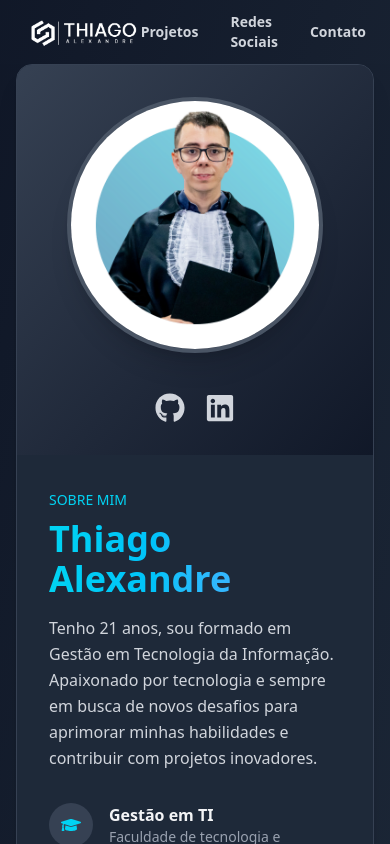
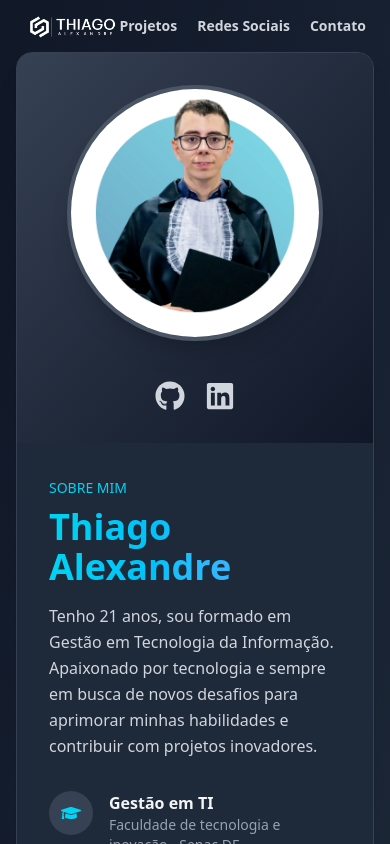
Before and after one commit to thiagokilu/portifolio-react, a React (Vite) app: page / in a window 390 px wide. Shown: the top 844 px of the page. Built offline with nearby package versions, Linux system fonts and the light colour scheme.

Commit message:
space nowrap and gap

```diff
--- a/components/header.tsx
+++ b/components/header.tsx
@@ -17,7 +17,7 @@ export function Header({ setNumCard, setOpenProjects }: HeaderProps) {
           />
         </a>
         <nav>
-          <ul className="flex items-center gap-8 text-sm text-gray-300  font-semibold lg:text-xl md:text-xl">
+          <ul className="flex items-center gap-5 text-sm text-gray-300  font-semibold lg:text-xl md:text-xl">
             <li>
               <a
                 onClick={() => {
@@ -35,7 +35,7 @@ export function Header({ setNumCard, setOpenProjects }: HeaderProps) {
                   setOpenProjects(false);
                   setNumCard(2);
                 }}
-                className="hover:text-white transition-colors hover:cursor-pointer"
+                className="hover:text-white transition-colors hover:cursor-pointer whitespace-nowrap"
               >
                 Redes Sociais
               </a>
```
